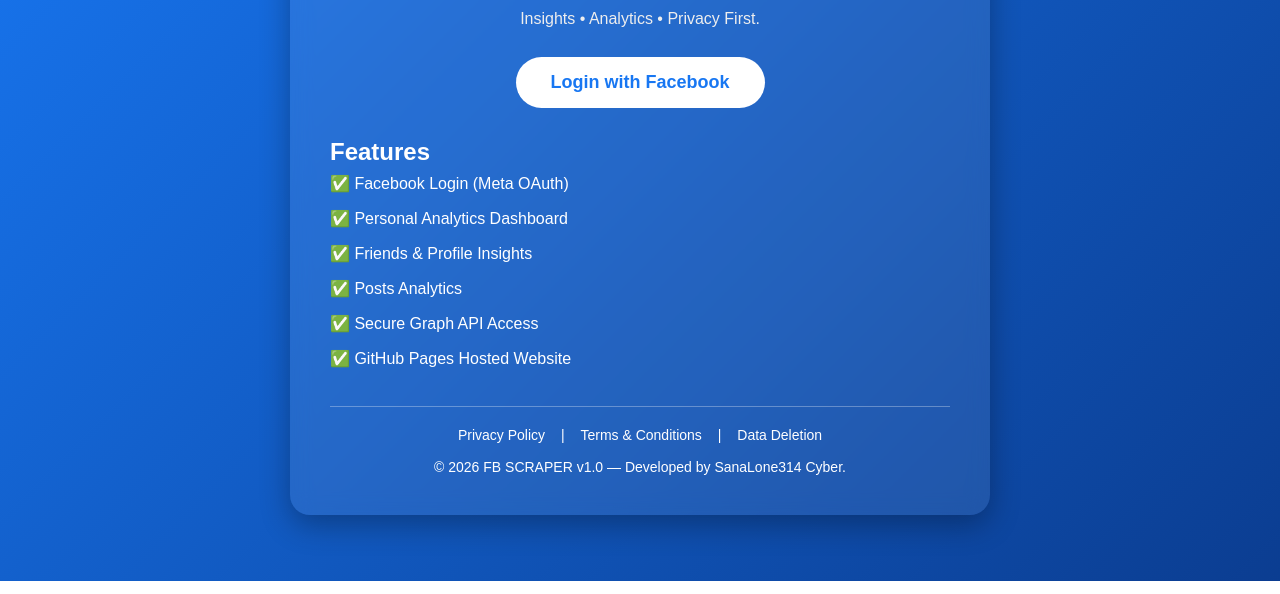
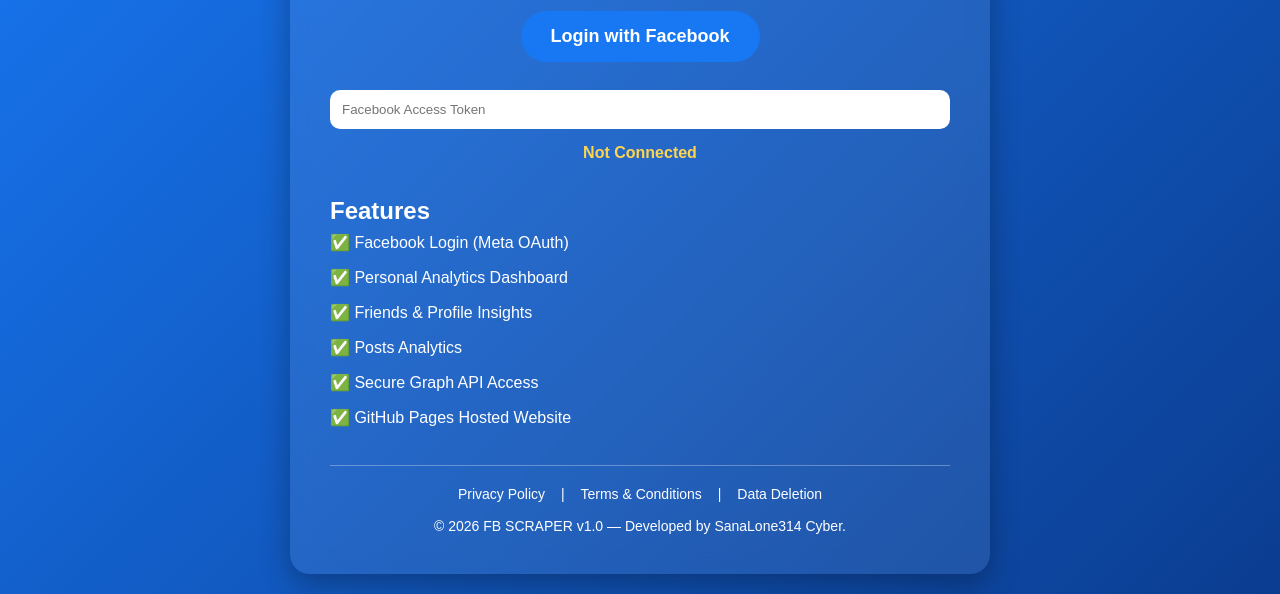
Before and after one commit to sanalone314-cyber/fb-scraper-privacy, a plain HTML site: page index.html in a window 1280 px wide. Shown: the part 219-813 px from the top of the page. Drawn offline with Linux system fonts and the light colour scheme.

Commit message:
Refactor Facebook login button and functionality

```diff
--- a/index.html
+++ b/index.html
@@ -95,7 +95,12 @@
     footer a:hover{
       text-decoration:underline;
     }
-  </style>
+
+    .fb-btn{background:#1877F2;color:#fff;border:none;padding:15px 30px;border-radius:50px;font-size:18px;font-weight:bold;cursor:pointer;}
+    .fb-btn:hover{background:#0B5ED7;}
+    #accessToken{width:100%;padding:12px;border-radius:10px;border:none;margin-top:10px;}
+    #loginStatus{margin-top:10px;font-weight:bold;color:#FFD54F;}
+</style>
 </head>
 
 <body>
@@ -114,9 +119,9 @@
 
   <!-- Login Button -->
   <div id="loginBox">
-    <a class="btn" href="#" onclick="loginFacebook(); return false;">
-        Login with Facebook
-    </a>
+  <button onclick="loginWithFacebook()" class="fb-btn">Login with Facebook</button><br><br>
+  <input id="accessToken" type="text" placeholder="Facebook Access Token" readonly />
+  <p id="loginStatus">Not Connected</p>
 </div>
 
 <!-- Facebook JavaScript SDK -->
@@ -137,24 +142,26 @@ window.fbAsyncInit = function () {
     if (response.status === "connected") {
       localStorage.setItem(
         "fb_access_token",
-        response.authResponse.accessToken
+        token
       );
       console.log("Access Token Saved Automatically");
     }
   });
 };
 
-function loginFacebook() {
+function loginWithFacebook() {
   FB.login(function(response) {
     if (response.authResponse) {
+      const token = token;
 
       localStorage.setItem(
         "fb_access_token",
-        response.authResponse.accessToken
+        token
       );
 
-      alert("Facebook Login Successful!");
-      window.location.reload();
+      document.getElementById("accessToken").value = token;
+      document.getElementById("loginStatus").innerText = "✅ Connected to Facebook";
+      fetchUserProfile();
 
     } else {
       alert("Facebook Login Cancelled");
@@ -163,6 +170,14 @@ function loginFacebook() {
     scope: "public_profile,email"
   });
 }
+
+window.addEventListener("load",()=>{
+ const token=localStorage.getItem("fb_access_token");
+ if(token){
+  const box=document.getElementById("accessToken"); if(box) box.value=token;
+  const st=document.getElementById("loginStatus"); if(st) st.innerText="✅ Connected to Facebook";
+ }
+});
 </script>
 
   <div class="features">
```
